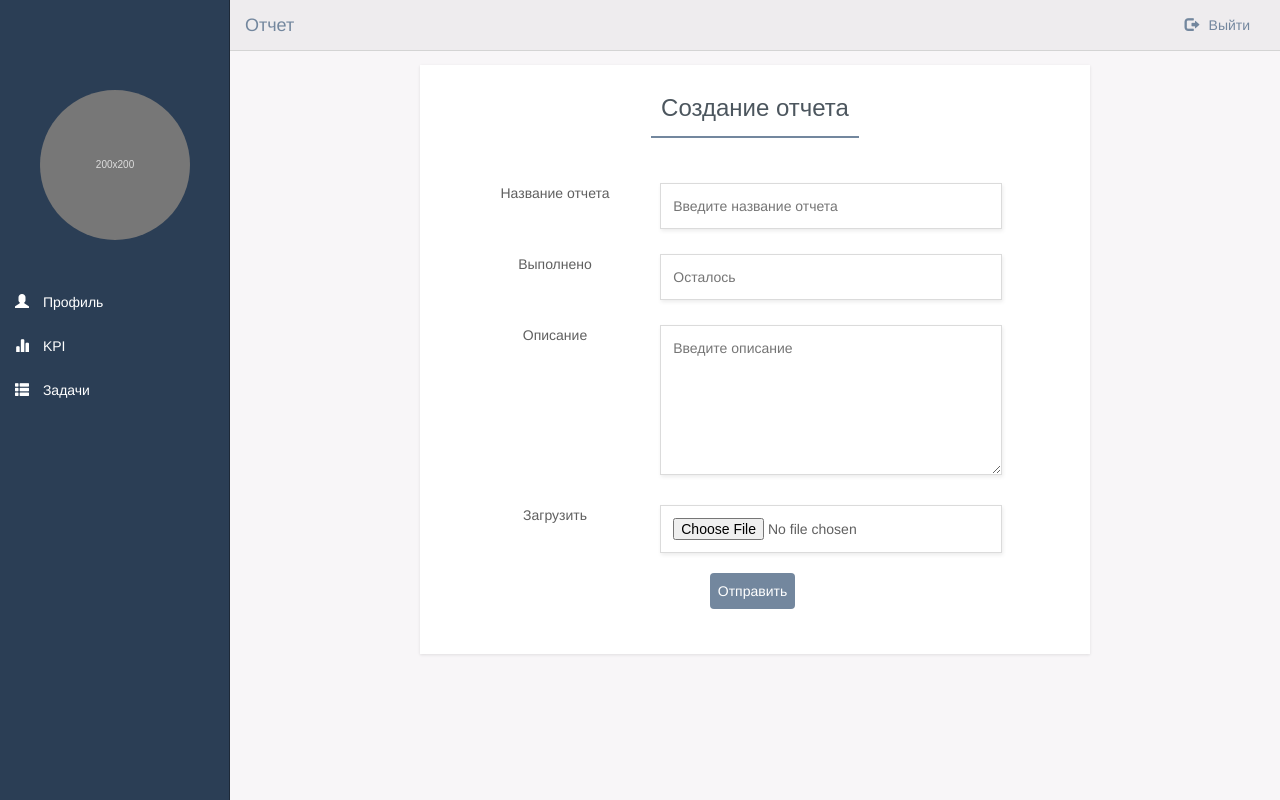
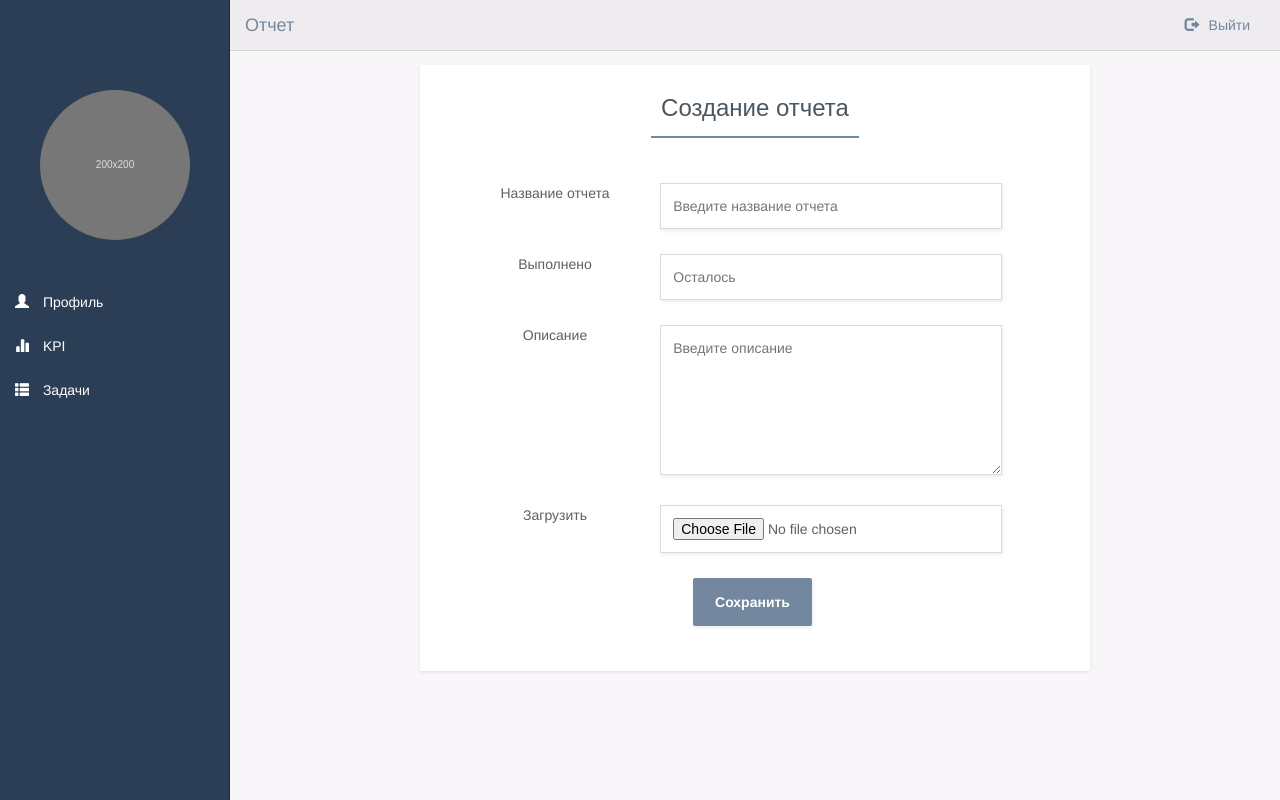
Before and after one commit to BulatGin/KPI, a Django app: template KPITest/templates/KPITest/execute.html in a window 1280 px wide. Run offline with Django 3.2, Linux system fonts and the light colour scheme; the template is opened without the code that fills it, so the values that code supplies are empty; some libraries are stand-ins or nearby versions.

Commit message:
execute task fixed

```diff
--- a/KPITest/templates/KPITest/execute.html
+++ b/KPITest/templates/KPITest/execute.html
@@ -3,7 +3,7 @@
  {% block title%}Отчет{% endblock%}
  {% block content %}
 <div class="container-fluid">
- 	<form class="form-basic" enctype="multipart/form-data" method="post" action="#">{% csrf_token %}
+ 	<form class="form-basic" enctype="multipart/form-data" method="post" action="">{% csrf_token %}
 		<div class="form-title-row">
 		    <h1>Создание отчета</h1>
 		</div>
@@ -39,7 +39,7 @@
 		 </div>
 
 		<div class="form-row">
-             <a role="button" type="submit" class="btn btn-primary send" href="{% url 'tasks' %}">Отправить</a>
+            <button type="submit" class="btn btn-primary"><a href="{% url 'tasks' %}">Сохранить</a></button>
 		</div>
 
 	</form>
```
